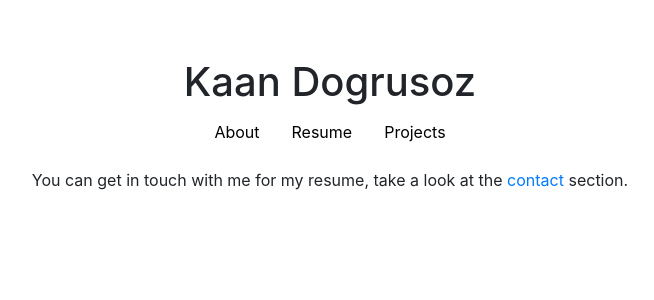
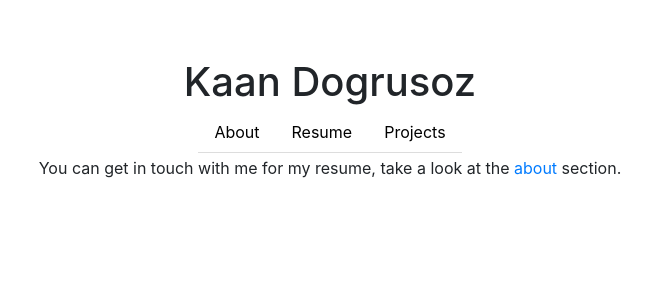
Before and after one commit to kaandog/kaandog.github.io, a Jekyll site: the page built from resume.md, in a window 1280 px wide. Shown: the top 300 px of the page, without its empty margins (310-964 px from the left). Built offline with Jekyll 4.4.1, drawn with Linux system fonts in a browser that asks for light colours; nearby versions of some CDN libraries.

Commit message:
Removed github, cleaned up About page, added thumbnail

```diff
--- a/_config.yml
+++ b/_config.yml
@@ -14,14 +14,11 @@
 # You can create any custom variable you would like, and they will be accessible
 # in the templates via {{ site.myvariable }}.
 title: Kaan Dogrusoz
-email: kaan.dogrusoz@gmail.com
+email: kaan.dogrusoz{at}gmail{dot}com
 socialIcons:
- - title: Email
-   url: kaan.dogrusoz@gmail.com
-   class: email
- - title: GitHub
-   url: https://github.com/kaandog
-   class: github
+ - title: Instagram
+   url: https://www.instagram.com/kaandogrusoz
+   class: instagram
  - title: LinkedIn
    url: https://www.linkedin.com/in/kaan-dogrusoz-073b748a/
    class: linkedin
--- a/_layouts/about.html
+++ b/_layouts/about.html
@@ -4,13 +4,12 @@
 ---
 <div class="row">
 <div class="col-2">
+  <img src="assets/img/face_pic.jpg" class="img-fluid socialIcon-thumbnail" alt="Responsive image">
   {% for icon in site.socialIcons %}
-  <div>
     <a class="socialIcon {{ icon.class }}" href="{{ icon.url }}">
       {% include {{ icon.class | prepend: 'socialIcons/' | append: '.svg' }} %}
-      <span class="socialIcon-title">{{ icon.title }}</span>
+      {{ icon.title }}
     </a>
-  </div>
   {% endfor %}
 </div>
 <div class="col-10">
--- a/_layouts/default.html
+++ b/_layouts/default.html
@@ -19,7 +19,7 @@
 			<a class="nav-link" href="/resume.html">Resume</a>
 			<a class="nav-link" href="/projects.html">Projects</a>
 		</nav>
-		<div class="container">
+		<div class="container content-container">
 			{{ content }}
 		</div>
 
--- a/css/main.css
+++ b/css/main.css
@@ -2,8 +2,13 @@
 	margin: 60px auto;
 }
 
+.nav {
+  margin: 0.2em;
+}
+
 .nav-link {
 	color:black;
+  border-bottom: 1px solid #dddddd;
 }
 
 .nav-link:hover {
@@ -39,20 +44,25 @@
 }
 
 .socialIcon {
-  display: inline-flex;
-  align-self: center;
-  position: relative;
+  display: block;
+  margin-bottom: 0.3em;
 }
 
 .socialIcon svg {
   height: 2em;
   width: 2em;
   margin-right: 0.3em;
+  display: inline-block;
+  vertical-align: middle;
 }
 
 .socialIcon-title {
-  position: absolute;
-  top: 50%;
-  transform: translate(0, -50%);
-  font-size: 1.5em;
+  font-size: 1.0em;
+  width: 100%;
 }
+
+.socialIcon-thumbnail {
+  width: 7em;
+  margin-top: 0.3em;
+  margin-bottom: 0.3em;
+}
--- a/resume.html
+++ /dev/null
@@ -1,8 +0,0 @@
----
-layout: default
-title: Kaan Dogrusoz
----
-<div class="container">
-  <p> <center> You can get in touch with me for my resume, take a look at the
-    <a class="text-link" href="/contact.html">contact</a> section. <center> </p>
-</div>
--- /dev/null
+++ b/resume.md
@@ -0,0 +1,6 @@
+---
+layout: default
+title: Kaan Dogrusoz
+---
+You can get in touch with me for my resume, take a look at the [about](/about.html) section.
+{: style="text-align: center"}
```
Also changed, not shown: _posts/2016-04-25-Touch.md (+1 -1 lines), about.md (+4 -3 lines), assets/img/face_pic.jpg (added).
